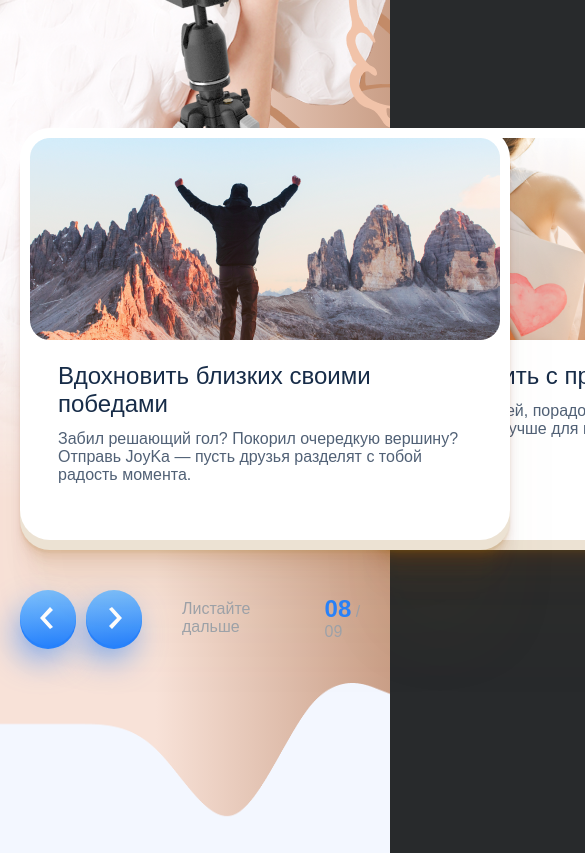
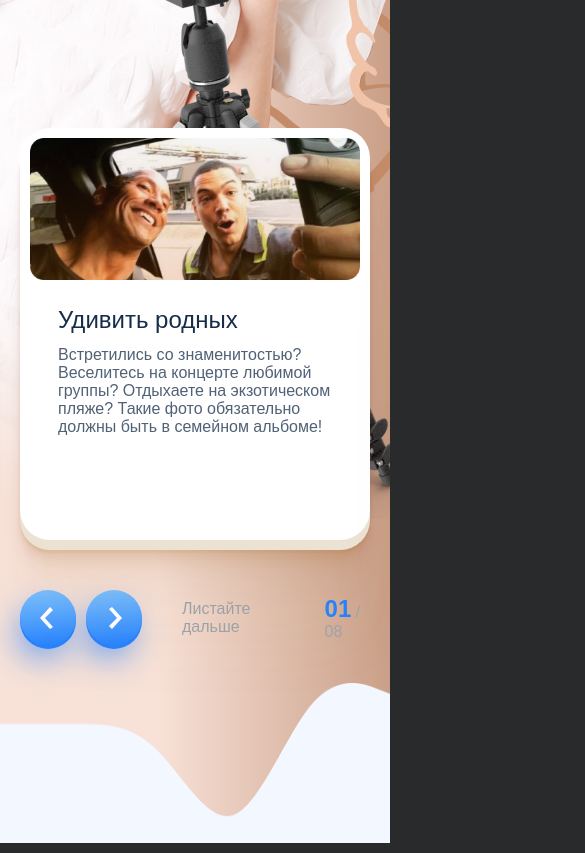
Before and after one commit to ageiwa/joyka-template-vue, a Vue app: page / in a window 390 px wide. Shown: the part 4300-5153 px from the top of the page, 585 px wide, since content can reach past the window. Built offline with nearby package versions, Linux system fonts and the light colour scheme.

Commit message:
Add breakpoints for swiper

```diff
--- a/src/components/ReasonForSend/ReasonForSend.vue
+++ b/src/components/ReasonForSend/ReasonForSend.vue
@@ -36,6 +36,20 @@
         }
     }
 
+    const breakpoints = {
+        520: {
+            slidesPerView: 1
+        },
+
+        550: {
+            slidesPerView: 2
+        },
+
+        900: {
+            slidesPerView: 3
+        }
+    }
+
 </script>
 
 <template>
@@ -45,7 +59,7 @@
         <div class="container">
             <h1 class="reason-for-send__header-title">Поводы для отправки</h1>
 
-            <swiper :slides-per-view="1" :space-between="-700" :modules="[Navigation, Pagination]" :navigation="navigation" :pagination="pagination">
+            <swiper :space-between="30" :breakpoints="breakpoints" :modules="[Navigation, Pagination]" :navigation="navigation" :pagination="pagination">
 
                 <SwiperSlide v-for="slide in slides">
                     <div class="slider__item-slider">
--- a/src/components/ReasonForSend/style.scss
+++ b/src/components/ReasonForSend/style.scss
@@ -6,6 +6,7 @@
     background-repeat: no-repeat;
     background-position: -80px 310px, calc(100% + 70px) 563px, 0 0;
     position: relative;
+    overflow: hidden;
 
     &__header-title {
         margin: 0 auto;
@@ -140,7 +141,6 @@
 .slider__item-slider {
     border-radius: 30px;
     padding: 10px;
-    width: 490px;
     height: 412px;
     background-color: #FFFFFF;
     position: relative;
@@ -148,18 +148,16 @@
 
     .item-slider__img-wrap {
         width: 100%;
-        height: 202px;
     }
 
     .item-slider__img-wrap img {
-        max-height: 100%;
+        max-width: 100%;
     }
 
     .item-slider__text {
         padding-left: 28px;
         padding-right: 28px;
         padding-top: 22px;
-        // box-shadow: 0px 100px 80px rgba(152, 93, 1, 0.0281146), 0px 41.7776px 33.4221px rgba(152, 93, 1, 0.0403893), 0px 22.3363px 17.869px rgba(152, 93, 1, 0.05), 0px 12.5216px 10.0172px rgba(152, 93, 1, 0.0596107), 0px 6.6501px 5.32008px rgba(152, 93, 1, 0.0718854), 0px 2.76726px 2.21381px rgba(152, 93, 1, 0.1);
     }
 
     .item-slider__title {
```
